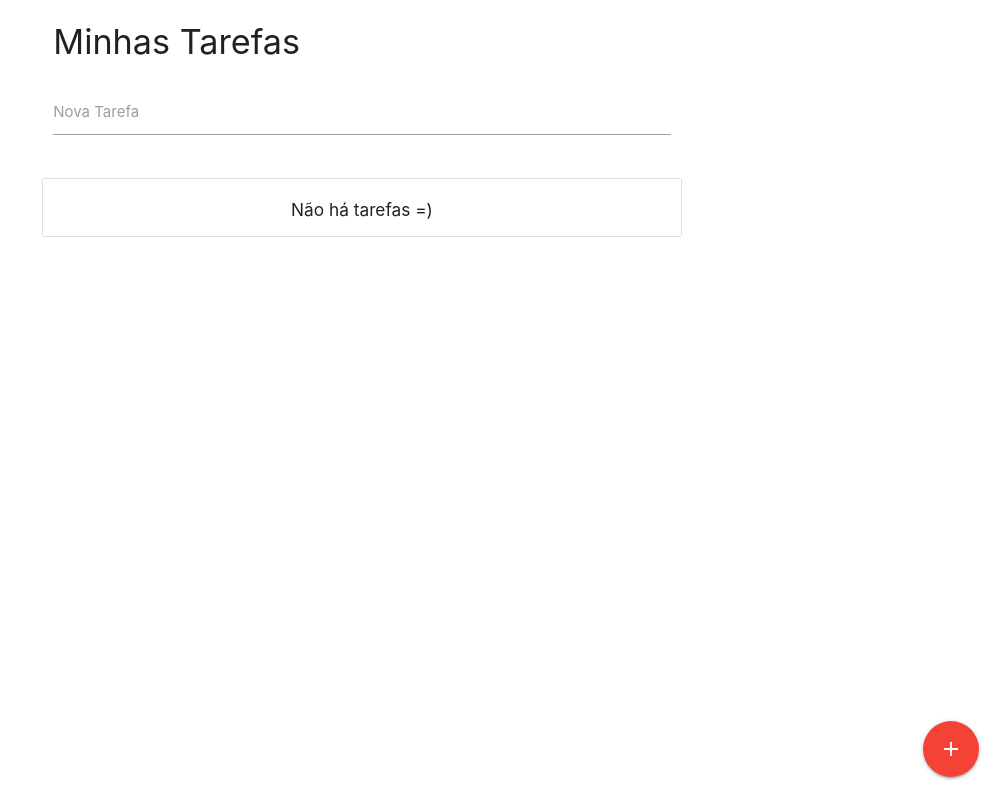
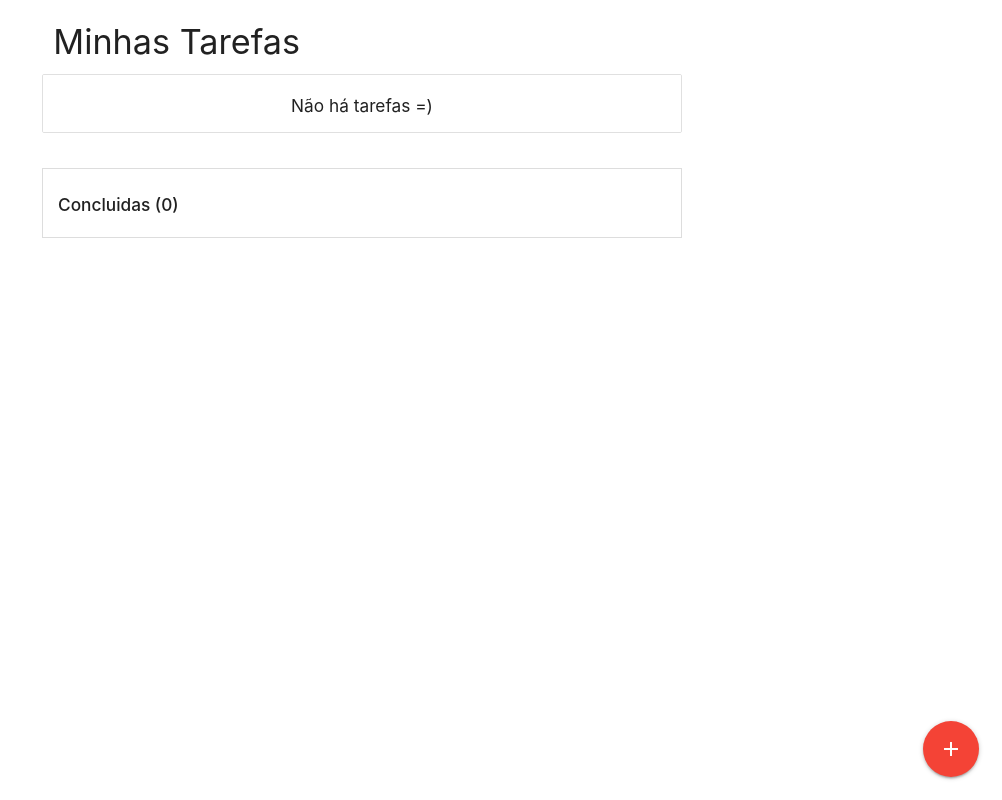
Before and after one commit to henriquekio/pwa-vue, a Vue app: page / in a window 1280 px wide. Shown: the whole page, without its empty margins (278-1280 px from the left). Built offline with nearby package versions, Linux system fonts and the light colour scheme.

Commit message:
Inserting list of tasks completed

```diff
--- a/public/index.html
+++ b/public/index.html
@@ -6,11 +6,12 @@
   <meta name="viewport" content="width=device-width,initial-scale=1.0">
   <link href="https://fonts.googleapis.com/icon?family=Material+Icons" rel="stylesheet">
   <link rel="icon" href="<%= BASE_URL %>favicon.ico">
-    <title>vue-pwa</title>
+  <title>Todo List</title>
 </head>
 <body>
 <noscript>
-      <strong>We're sorry but vue-pwa doesn't work properly without JavaScript enabled. Please enable it to continue.</strong>
+  <strong>Opss...! Sentimos muito, mas essa aplicação só pode ser executada com o javascript de seu navegador
+    habilitado. Por favor, habilite o javascript do seu navegador e recarregue a página. =)</strong>
 </noscript>
 <div id="app"></div>
 <!-- built files will be auto injected -->
--- a/src/App.vue
+++ b/src/App.vue
@@ -15,6 +15,12 @@ export default {
       // eslint-disable-next-line no-undef
       M.FloatingActionButton.init(elems);
     });
+
+    document.addEventListener("DOMContentLoaded", function() {
+      var elems = document.querySelectorAll(".collapsible");
+      // eslint-disable-next-line no-undef
+      M.Collapsible.init(elems);
+    });
   }
 };
 </script>
--- a/src/components/FormTask.vue
+++ b/src/components/FormTask.vue
@@ -1,4 +1,5 @@
 <template>
+  <transition name="slide-fade" mode="out-in">
     <form @submit.prevent="createNewTask">
       <div class="row">
         <div class="input-field col s12">
@@ -6,12 +7,8 @@
           <label for="task">Nova Tarefa</label>
         </div>
       </div>
-    <div class="fixed-action-btn">
-      <button class="btn-floating btn-large red">
-        <i class="large material-icons">add</i>
-      </button>
-    </div>
     </form>
+  </transition>
 </template>
 
 <script>
@@ -38,4 +35,22 @@ export default {
 };
 </script>
 
-<style scoped></style>
+<style scoped>
+.slide-fade-enter-active {
+  transition: all 0.3s cubic-bezier(0.4, 0, 0.2, 1);
+  height: 100%;
+}
+.slide-fade-leave-active {
+  transition: all 0.25s cubic-bezier(1, 0.5, 0.8, 1);
+}
+.slide-fade-enter {
+  transform: translateY(10px);
+  height: 100%;
+  opacity: 0;
+}
+.slide-fade-leave-to {
+  transform: translateY(-120px);
+  height: 0;
+  opacity: 0;
+}
+</style>
--- a/src/components/MainApp.vue
+++ b/src/components/MainApp.vue
@@ -3,8 +3,30 @@
     <div class="row">
       <div class="col s12 m6 offset-m3">
         <h4>Minhas Tarefas</h4>
-        <form-task v-on:updateListTasks="getTasks" />
-        <task-list v-on:updateTask="setTask" v-bind:task-list="tasks" />
+        <form-task v-if="newTask" v-on:updateListTasks="getTasks" />
+        <task-list v-on:updateTask="setTask" v-bind:task-list="todos" />
+        <div class="row">
+          <ul class="collapsible">
+            <li>
+              <div class="collapsible-header">
+                <h6>
+                  <strong>Concluidas ({{ todoDones.length }})</strong>
+                </h6>
+              </div>
+              <div class="collapsible-body no-padding">
+                <task-list
+                  v-on:updateTask="setTask"
+                  v-bind:task-list="todoDones"
+                />
+              </div>
+            </li>
+          </ul>
+        </div>
+        <div class="fixed-action-btn">
+          <button @click="insertNewTask" class="btn-floating btn-large red">
+            <i class="large material-icons">add</i>
+          </button>
+        </div>
       </div>
     </div>
   </main>
@@ -20,8 +42,17 @@ export default {
   components: { TaskList, FormTask },
   data() {
     return {
-      tasks: []
+      tasks: [],
+      newTask: false
     };
+  },
+  computed: {
+    todoDones: function() {
+      return this.tasks.filter(task => task.value.done);
+    },
+    todos: function() {
+      return this.tasks.filter(task => !task.value.done);
+    }
   },
   methods: {
     async getTasks() {
@@ -33,6 +64,9 @@ export default {
       } = value;
       await TaskListService.setTask({ description, done }, value.key);
       this.getTasks();
+    },
+    insertNewTask() {
+      this.newTask = !this.newTask;
     }
   },
   mounted() {
@@ -41,4 +75,8 @@ export default {
 };
 </script>
 
-<style scoped></style>
+<style scoped>
+.collapsible {
+  box-shadow: none;
+}
+</style>
--- a/vue.config.js
+++ b/vue.config.js
@@ -1,7 +1,7 @@
 module.exports = {
   pwa: {
     name: "Todo",
-    themeColor: '#fafafa',
+    themeColor: "#fafafa",
     workboxPluginMode: "InjectManifest",
     workboxOptions: {
       swSrc: "src/service-worker.js"
```
Lines whose indentation alone changed are shown as unchanged.
